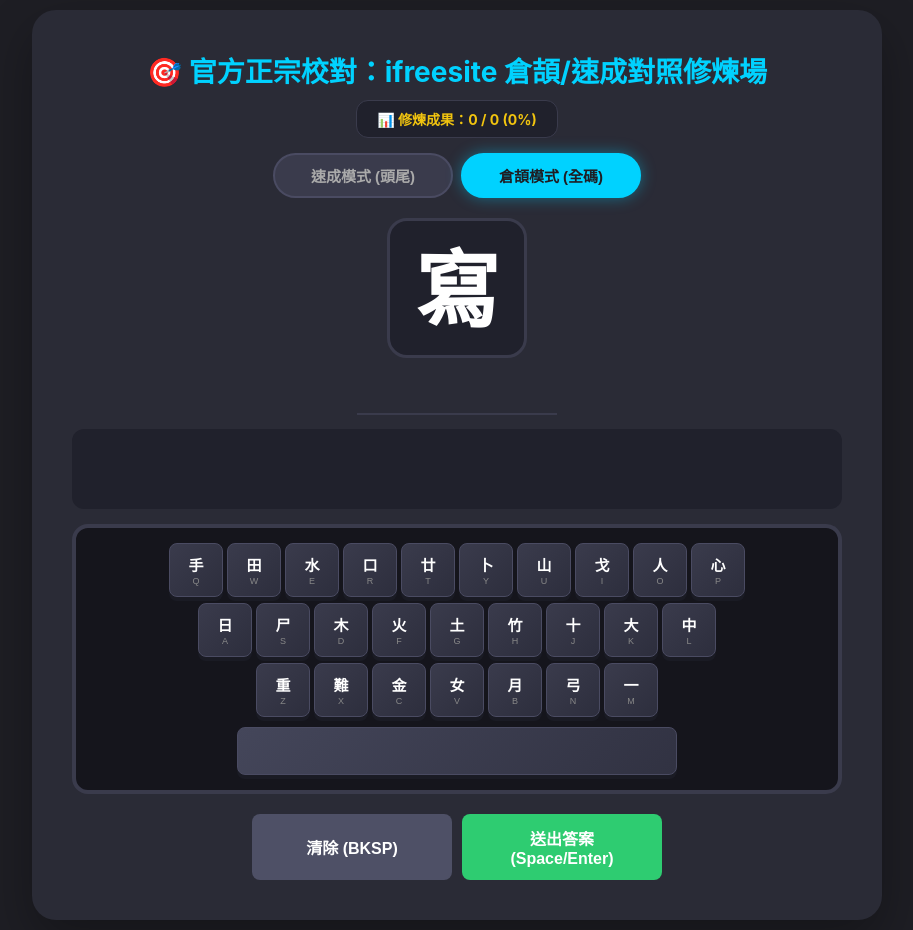
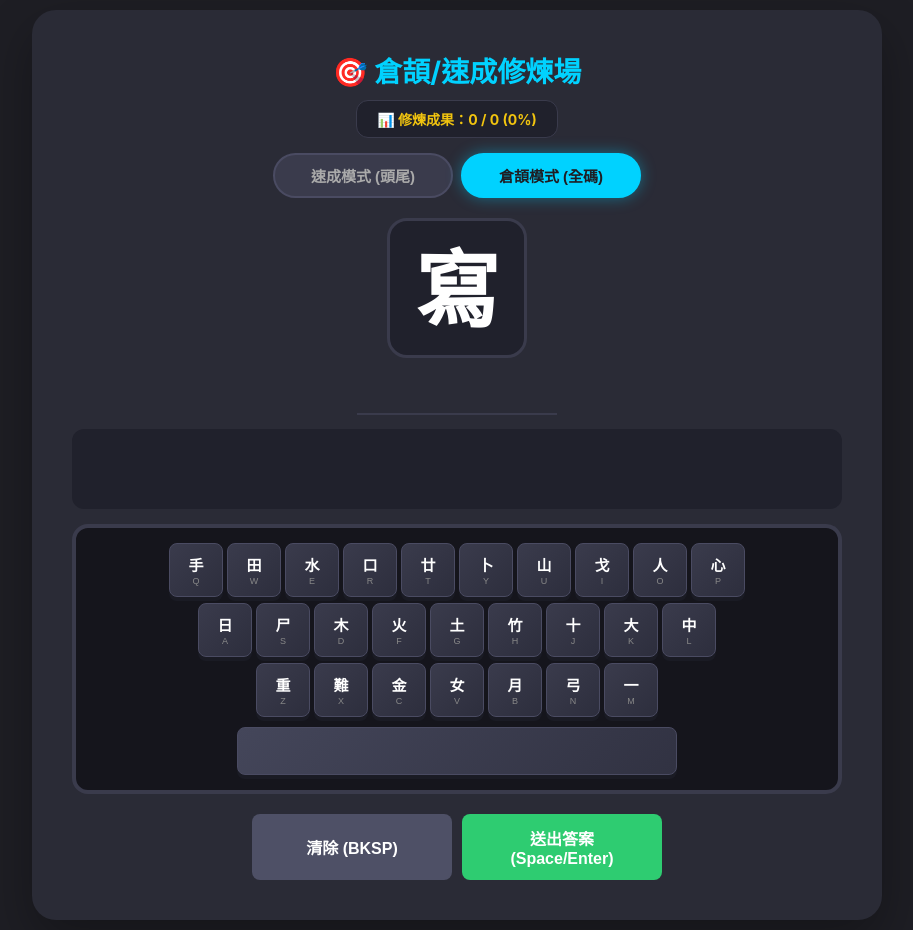
Before and after one commit to wesleywho-stack/cangjie-trainer, a plain HTML site: page index.html in a window 1280 px wide. Shown: the whole page, without its empty margins (183-1096 px from the left). Drawn offline with Linux system fonts and the light colour scheme.

Commit message:
Update index.html

```diff
--- a/index.html
+++ b/index.html
@@ -3,7 +3,7 @@
 <head>
     <meta charset="UTF-8">
     <meta name="viewport" content="width=device-width, initial-scale=1.0, maximum-scale=1.0, user-scalable=no">
-    <title>正宗全字庫：倉頡/速成修煉場</title>
+    <title>倉頡/速成修煉場</title>
     <style>
         * {
             box-sizing: border-box;
@@ -214,7 +214,7 @@
 <body>
 
 <div class="game-container">
-    <h1>🎯 官方正宗校對：ifreesite 倉頡/速成對照修煉場</h1>
+    <h1>🎯 倉頡/速成修煉場</h1>
 
     <div class="scoreboard">
         📊 修煉成果：<span id="score-x">0</span> / <span id="score-y">0</span>
```
